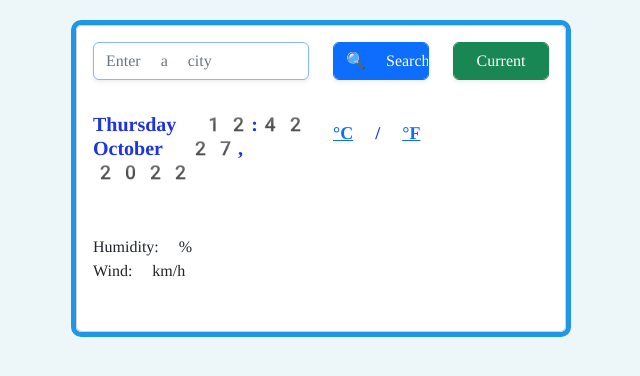
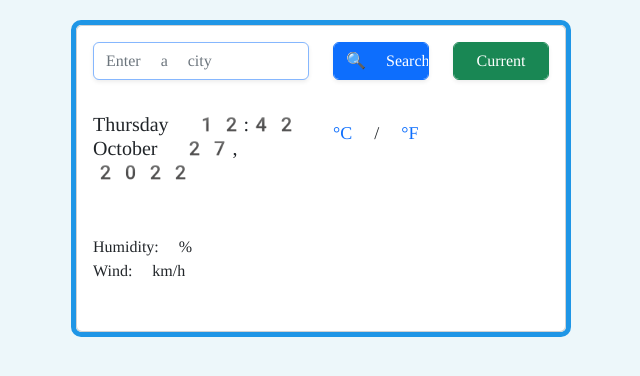
Before and after one commit to ValDolha/my-project, a plain HTML site: page index.html in a window 1280 px wide. Shown: the whole page, without its empty margins (319-959 px from the left). Drawn offline with nearby package versions, Linux system fonts and the light colour scheme; no server answers.

Commit message:
Update project.css
add new classes style, change color, text-decoration: none.

```diff
--- a/src/project.css
+++ b/src/project.css
@@ -5,14 +5,14 @@ body {
 h1 {
     font-size: 40px;
     font-weight: bold;
+    font-style: italic;
     color: rgb(9, 9, 189);
 }
-h2 {
+.temperatureCity {
     font-size: 50px;
     font-weight: bold;
     color: rgb(31, 51, 230);
 }
-
 .container {
     margin: 20px auto;
     max-width: 500px;
@@ -20,11 +20,8 @@ h2 {
     border-radius: 10px;
     padding: 0;
 }
-
 h5 {
     font-size: 20px;
-    font-weight: bold;
-    color: rgb(31, 51, 230);
     margin: 0;
 }
 .units {
@@ -32,8 +29,10 @@ h5 {
      top: -20px;
      font-size: 18px;
 }
+.celsius, .fahrenheit {
+    text-decoration: none;
+}
 .main {
     font-size: 18px;
-    color: rgb(9, 9, 189);
     font-weight: bold;
 }
```
